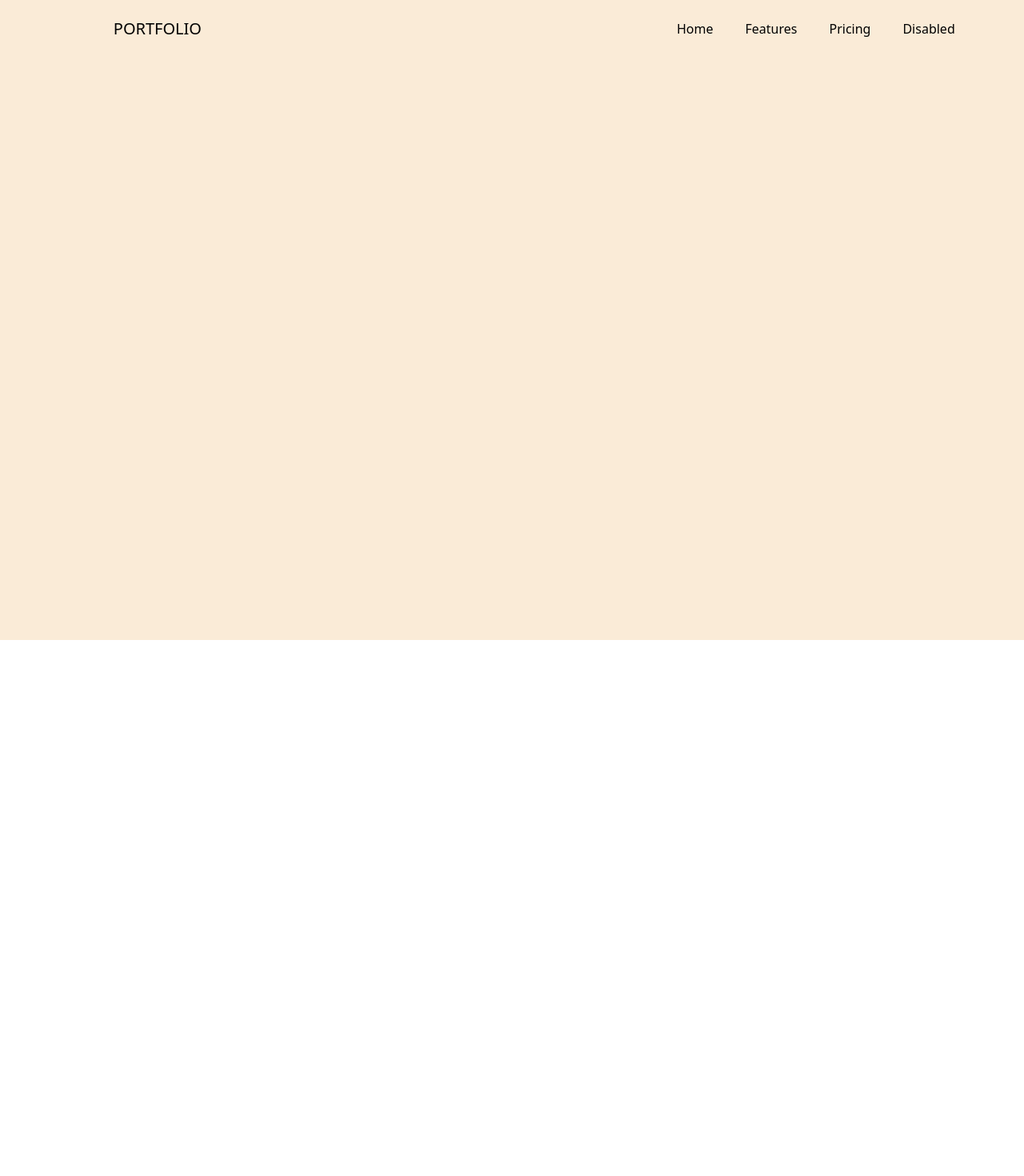
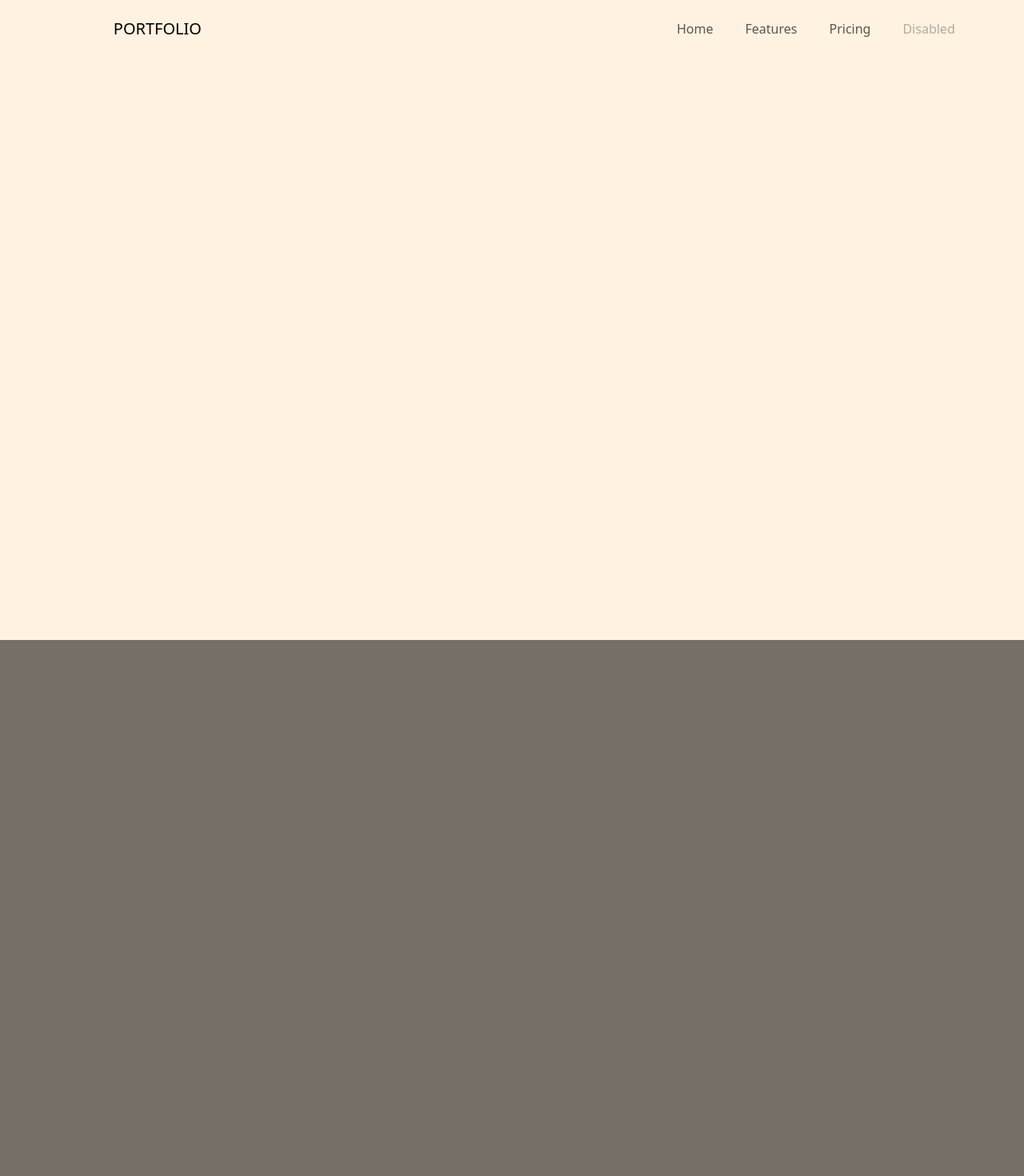
Before and after one commit to Laars1/portfolio, an Angular app: page / in a window 1280 px wide. Shown: the top 1470 px of the page at 80% size. Built offline with nearby package versions, Linux system fonts and the light colour scheme.

Commit message:
finished setup
- worked on color scheme
- finalized navbar

```diff
--- a/src/app/app.component.html
+++ b/src/app/app.component.html
@@ -1,7 +1,10 @@
 <app-navbar></app-navbar>
   <div>
     <main role="main">
-      <app-portfolio-section></app-portfolio-section>
+      <app-portfolio-section [alternativeColor]="false"></app-portfolio-section>
+      <app-portfolio-section [alternativeColor]="true"></app-portfolio-section>
+      <app-portfolio-section [alternativeColor]="false"></app-portfolio-section>
+      <app-portfolio-section [alternativeColor]="true"></app-portfolio-section>
       <router-outlet></router-outlet>
     </main>
   </div>
--- a/src/app/core/navbar/navbar.component.scss
+++ b/src/app/core/navbar/navbar.component.scss
@@ -4,18 +4,10 @@ ul.navbar-nav > li > a{
 
 
 body{
-    --navbar-scroll: transparent;
-    --navbar-scroll-text: black;
-    --navbar-scroll-shadow: none;
-   }
+    --navbar-border-bottom: none;
+}
 
 nav.navbar {
-background-color: var(--navbar-scroll);
-transition: background-color 0.5s ease;
--webkit-box-shadow: var(--navbar-scroll-shadow);
-box-shadow: var(--navbar-scroll-shadow);
+    background-color: var(--background-primary);
+    border-bottom: var(--navbar-border-bottom);
 }
-
-.navbar-brand, .nav-link{
-    color: var(--navbar-scroll-text)!important;
-}
--- a/src/app/core/navbar/navbar.component.ts
+++ b/src/app/core/navbar/navbar.component.ts
@@ -16,13 +16,10 @@ export class NavbarComponent implements OnInit {
 
   scroll = (): void => {
     if(window.scrollY > 50){
-      document.body.style.setProperty('--navbar-scroll', "black");
-      document.body.style.setProperty('--navbar-scroll-text', "white");
-      document.body.style.setProperty('--navbar-scroll-shadow', "0px 6px 12px -5px #000000");
+      document.body.style.setProperty('--navbar-border-bottom', "1px solid #000");
     }else{
-      document.body.style.setProperty('--navbar-scroll', "transparent");
-      document.body.style.setProperty('--navbar-scroll-text', "black");
-      document.body.style.setProperty('--navbar-scroll-shadow', "none");
+      document.body.style.setProperty('--navbar-border-bottom', "none");
+
     }
   }
 
--- /dev/null
+++ b/src/app/shared/components/portfolio-section/portfolio-section.component.html
@@ -0,0 +1,3 @@
+<section>
+  <div [ngClass]="this.alternativeColor ? 'bg-alternative' : 'bg-default' " class="vh-100"></div>
+</section>
--- /dev/null
+++ b/src/app/shared/components/portfolio-section/portfolio-section.component.scss
@@ -0,0 +1,7 @@
+.bg-default{
+    background-color: var(--background-primary);
+}
+
+.bg-alternative{
+    background-color: var(--background-secondary);
+}
--- a/src/app/shared/portfolio-section/portfolio-section.component.ts
+++ b/src/app/shared/components/portfolio-section/portfolio-section.component.ts
@@ -7,6 +7,7 @@ import { Component, Input, OnInit } from '@angular/core';
 })
 export class PortfolioSectionComponent implements OnInit {
 
+  @Input() alternativeColor = false;
   constructor() { }
 
   ngOnInit() {
--- a/src/app/shared/portfolio-section/portfolio-section.component.html
+++ /dev/null
@@ -1,5 +0,0 @@
-<section>
-  <div class="vh-100" style="background-color: antiquewhite;"></div>
-  <div class="vh-100"></div>
-  <div class="vh-100" style="background-color: antiquewhite;"></div>
-</section>
--- a/src/styles.scss
+++ b/src/styles.scss
@@ -1 +1,6 @@
 @import "bootstrap/scss/bootstrap";
+
+body{
+    --background-primary: #FFF2E1;
+    --background-secondary: #756F67;
+}
```
Also changed, not shown: src/app/app.module.ts (+5 -13 lines), src/app/shared/portfolio-section/portfolio-section.component.scss (deleted), 1 other file (tests, documents, lock files or other folders).
